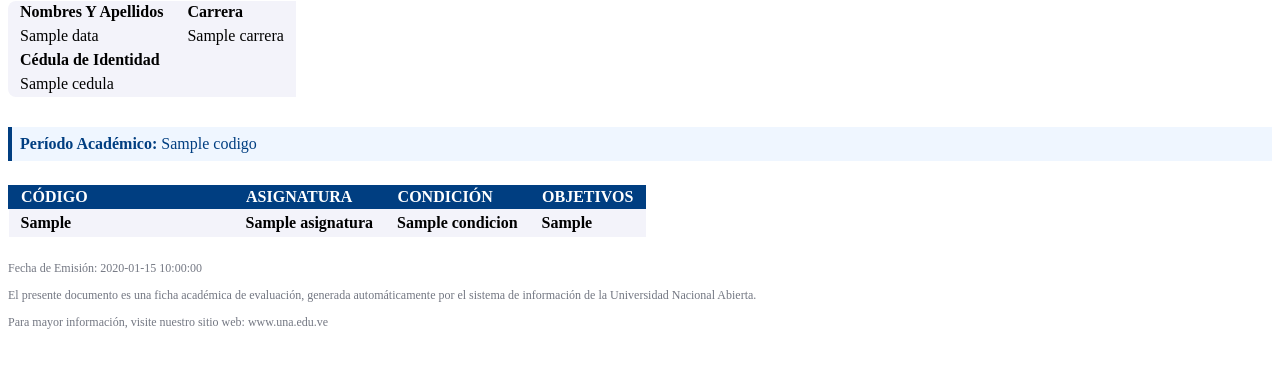
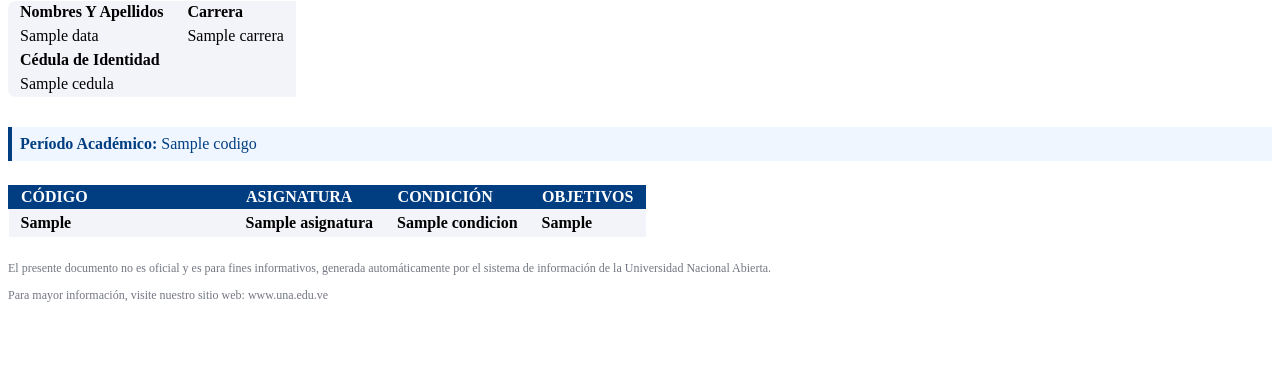
Before and after one commit to unaacademicreports/academic-report-system-back, a Flask app: template app/exports/templates/academic-record.html in a window 1280 px wide. Shown: the part 327-695 px from the top of the page. Run offline with Flask 3, Linux system fonts and the light colour scheme; the template is opened without the code that fills it: most values are stand-ins (such as "Sample title", 1, 10 or a date in 2020); grey boxes marked "Sample" are stand-in pictures; parts of the project's set-up code (start-up, migrations or seed data) failed here and were passed over.

Commit message:
modificacion en el pdf

```diff
--- a/app/config.py
+++ b/app/config.py
@@ -1,10 +1,14 @@
 import os
 import ssl
+from pathlib import Path
 from urllib.parse import urlsplit, urlunsplit, parse_qsl, urlencode
 
 from dotenv import load_dotenv
 
-load_dotenv()
+# override=True: sin él, el reloader de Flask hereda os.environ del proceso
+# padre y los valores viejos del .env sobreviven al reinicio. El .env está en
+# .dockerignore y no existe en Render, así que en despliegue no pisa nada.
+load_dotenv(Path(__file__).resolve().parent.parent / ".env", override=True)
 
 # pg8000 no entiende los parámetros de SSL estilo libpq/psycopg2 en la query
 # string (p. ej. ?sslmode=require, channel_binding). El SSL se configura vía
--- a/app/exports/templates/academic-record.html
+++ b/app/exports/templates/academic-record.html
@@ -81,8 +81,7 @@
         </section>
 
         <div class="footer">
-            <p>Fecha de Emisión: {{ data.fecha_emision }}</p>
-            <p>El presente documento es una ficha académica de evaluación, generada automáticamente por el sistema de
+            <p>El presente documento no es oficial y es para fines informativos, generada automáticamente por el sistema de
                 información de la Universidad Nacional Abierta.</p>
             <p>Para mayor información, visite nuestro sitio web: www.una.edu.ve</p>
         </div>
```
